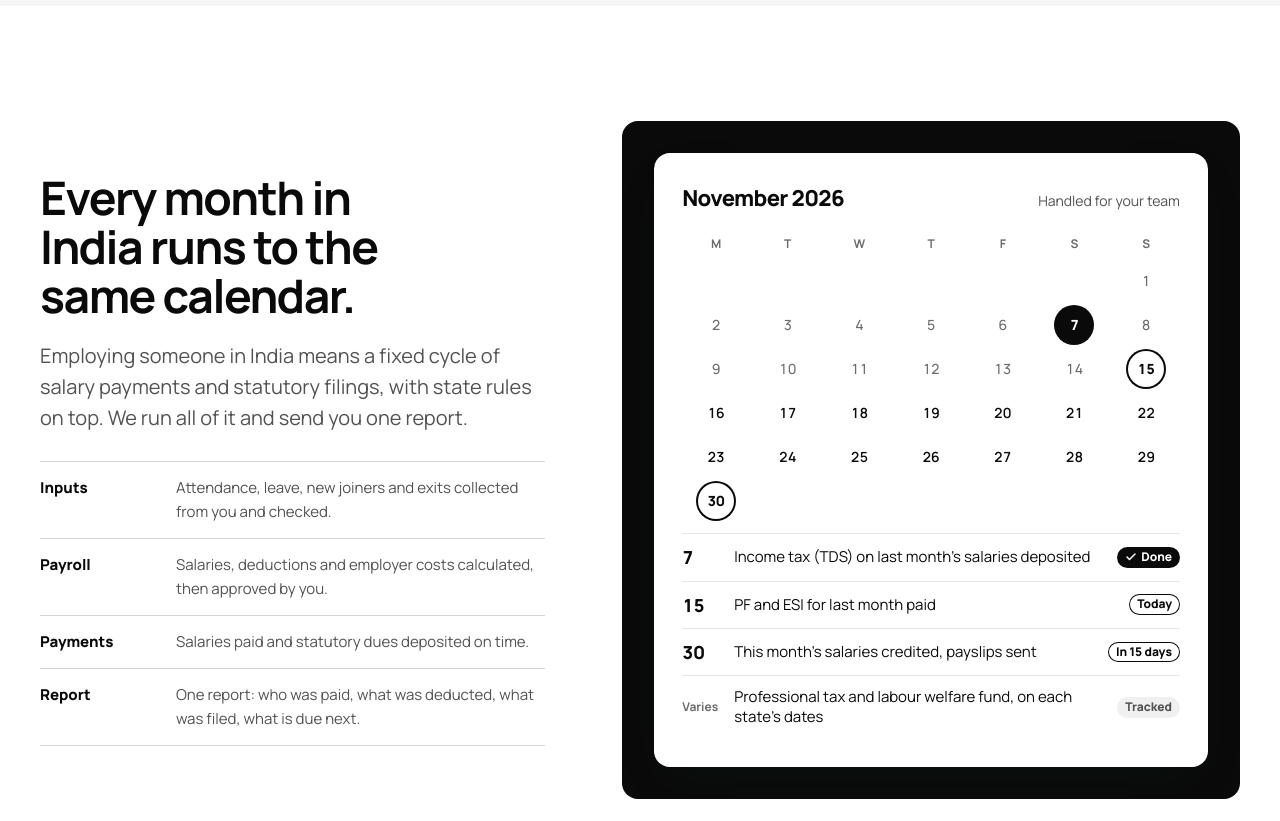
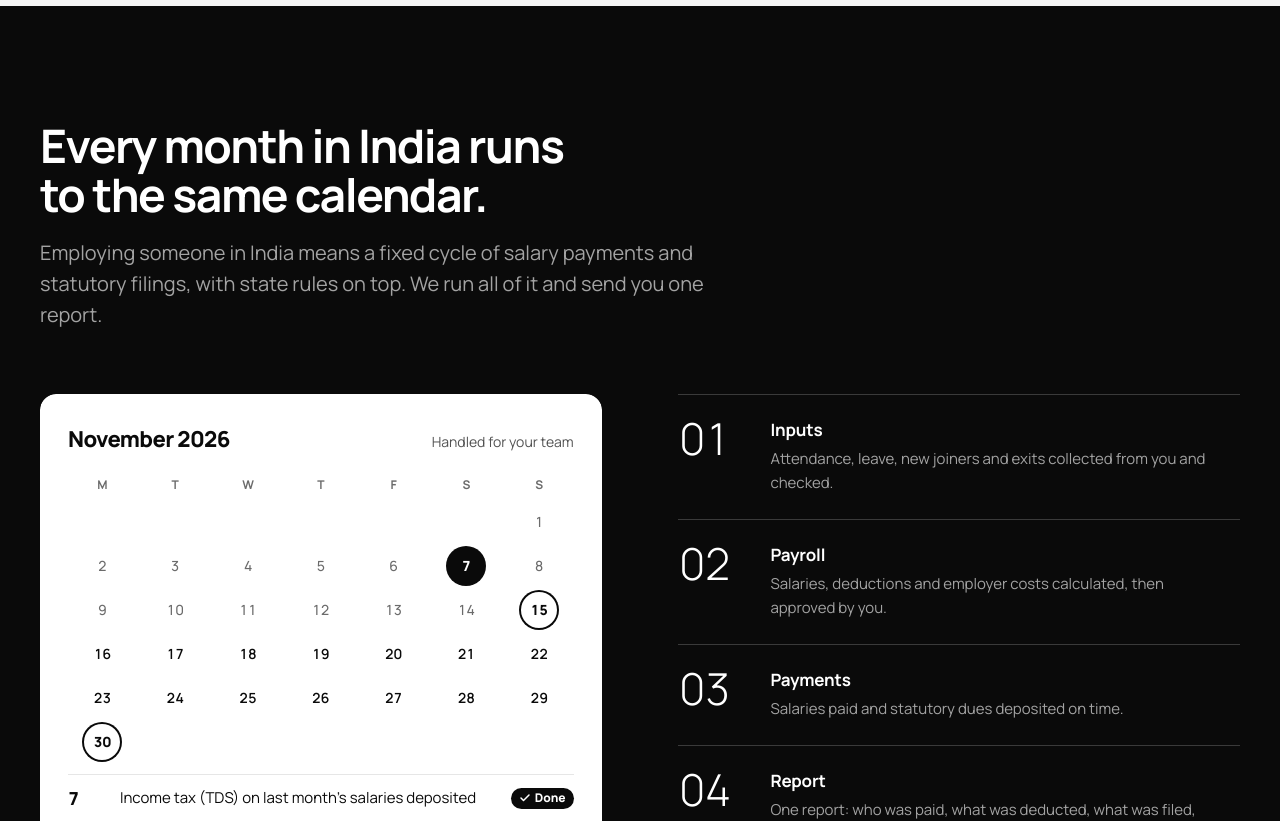
Before and after one commit to Varunsai2000/pavaniit-com, a Next.js app: page / in a window 1280 px wide. Shown: the part 2380-3201 px from the top of the page. Built offline with nearby package versions, Linux system fonts and the light colour scheme.

Commit message:
Polish: section rhythm (black calendar band, ruled sections, numbered ledger)

```diff
--- a/src/app/globals.css
+++ b/src/app/globals.css
@@ -359,16 +359,27 @@ table { font-variant-numeric: tabular-nums; }
 
 /* ---------- Monthly cycle ---------- */
 
-.cycle { display: grid; grid-template-columns: minmax(0, 0.9fr) minmax(0, 1.1fr); gap: clamp(40px, 6vw, 96px); align-items: center; }
-.cycle-copy .lead { margin-top: 20px; }
-.cycle-points { list-style: none; margin-top: 28px; border-top: 1px solid var(--line-strong); }
-.cycle-points li { display: grid; grid-template-columns: 7.5rem minmax(0, 1fr); gap: 16px; padding-block: 14px; border-bottom: 1px solid var(--line-strong); font-size: 0.9375rem; }
-.cycle-points b { font-weight: 800; }
-@media (max-width: 900px) { .cycle { grid-template-columns: minmax(0, 1fr); } }
-@media (max-width: 480px) { .cycle-points li { grid-template-columns: minmax(0, 1fr); gap: 2px; } }
+/* Sections separated by a rule aligned to the content, instead of grey bands. */
+.ruled { padding-top: 0; }
+.ruled > .wrap::before, .ruled > .wrap-wide::before { content: ""; display: block; height: 1px; background: var(--line-strong); margin-bottom: var(--section); }
+
+/* The one dark band on the page: the monthly cycle. */
+.on-ink { background: var(--ink); color: #fff; }
+.on-ink .h2 { color: #fff; }
+.on-ink .lead { color: #a3a3a3; }
+.ink-head { display: grid; gap: 18px; max-width: 46rem; margin-bottom: clamp(40px, 5vw, 72px); }
+.cycle { display: grid; grid-template-columns: minmax(0, 1fr) minmax(0, 1fr); gap: clamp(40px, 6vw, 96px); align-items: start; }
+.cycle-steps { list-style: none; display: grid; border-top: 1px solid #3a3a3a; }
+.cycle-steps li { display: grid; grid-template-columns: 4.5rem minmax(0, 1fr); gap: 20px; padding-block: 24px; border-bottom: 1px solid #3a3a3a; }
+.cycle-n { font-size: 2.75rem; font-weight: 300; line-height: 0.9; letter-spacing: -0.04em; color: #fff; font-variant-numeric: tabular-nums; }
+.cycle-steps .h4 { color: #fff; }
+.cycle-steps p { margin-top: 6px; color: #a3a3a3; font-size: 0.9375rem; max-width: 30em; }
+.on-ink .month { background: transparent; padding: 0; }
+@media (max-width: 960px) { .cycle { grid-template-columns: minmax(0, 1fr); } }
+@media (max-width: 480px) { .cycle-steps li { grid-template-columns: 3.25rem minmax(0, 1fr); gap: 14px; } .cycle-n { font-size: 2.25rem; } }
 
 .month { position: relative; border-radius: var(--r-xl); background: var(--forest); padding: clamp(16px, 3vw, 32px); overflow: hidden; }
-.month-card { position: relative; border-radius: var(--r-lg); background: #fff; padding: clamp(20px, 3vw, 28px); box-shadow: var(--shadow-float); }
+.month-card { position: relative; border-radius: var(--r-lg); background: #fff; color: var(--ink); padding: clamp(20px, 3vw, 28px); box-shadow: var(--shadow-float); }
 .month-head { display: flex; justify-content: space-between; align-items: baseline; gap: 12px; flex-wrap: wrap; }
 .month-name { font-size: 1.375rem; font-weight: 800; letter-spacing: -0.03em; }
 .month-grid { display: grid; grid-template-columns: repeat(7, minmax(0, 1fr)); gap: 4px; margin-block: 18px 12px; font-variant-numeric: tabular-nums; }
@@ -443,6 +454,14 @@ table { font-variant-numeric: tabular-nums; }
 .depth-list b { font-weight: 800; letter-spacing: -0.015em; }
 .depth-list p { color: var(--ink-2); font-size: 0.9375rem; }
 @media (max-width: 860px) { .depth { grid-template-columns: minmax(0, 1fr); } .depth-list li { grid-template-columns: minmax(0, 1fr); } }
+
+/* Numbered ledger: full-width rows, number / topic / detail. */
+.ledger { list-style: none; border-top: 2px solid var(--ink); }
+.ledger li { display: grid; grid-template-columns: 4rem minmax(0, 0.8fr) minmax(0, 1.6fr); gap: 8px 32px; align-items: baseline; padding-block: 26px; border-bottom: 1px solid var(--line-strong); }
+.ledger-n { font-size: 0.9375rem; font-weight: 700; color: var(--ink-3); font-variant-numeric: tabular-nums; }
+.ledger-k { font-size: 1.375rem; font-weight: 700; letter-spacing: -0.025em; line-height: 1.2; }
+.ledger p { color: var(--ink-2); max-width: 40em; }
+@media (max-width: 760px) { .ledger li { grid-template-columns: 2.75rem minmax(0, 1fr); } .ledger p { grid-column: 2; } }
 
 /* ---------- FAQ ---------- */
 
--- a/src/app/page.tsx
+++ b/src/app/page.tsx
@@ -144,9 +144,9 @@ export default function Home() {
         </div>
       </section>
 
-      <section className="section" aria-labelledby="cycle-title">
-        <div className="wrap cycle">
-          <div className="cycle-copy">
+      <section className="section on-ink" aria-labelledby="cycle-title">
+        <div className="wrap-wide">
+          <div className="ink-head">
             <h2 className="h2" id="cycle-title">
               Every month in India runs to the same calendar.
             </h2>
@@ -154,20 +154,25 @@ export default function Home() {
               Employing someone in India means a fixed cycle of salary payments and statutory filings, with state rules
               on top. We run all of it and send you one report.
             </p>
-            <ul className="cycle-points">
-              {monthly.map((m) => (
+          </div>
+          <div className="cycle">
+            <MonthCycle />
+            <ol className="cycle-steps">
+              {monthly.map((m, i) => (
                 <li key={m.k}>
-                  <b>{m.k}</b>
-                  <span className="muted">{m.v}</span>
+                  <span className="cycle-n" aria-hidden="true">{String(i + 1).padStart(2, "0")}</span>
+                  <div>
+                    <h3 className="h4">{m.k}</h3>
+                    <p>{m.v}</p>
+                  </div>
                 </li>
               ))}
-            </ul>
+            </ol>
           </div>
-          <MonthCycle />
         </div>
       </section>
 
-      <section className="section on-mist" aria-labelledby="compare-title">
+      <section className="section ruled" aria-labelledby="compare-title">
         <div className="wrap">
           <div className="section-head-split">
             <h2 className="h2" id="compare-title">
@@ -185,7 +190,7 @@ export default function Home() {
         </div>
       </section>
 
-      <section className="section" aria-labelledby="pricing-title">
+      <section className="section ruled" aria-labelledby="pricing-title">
         <div className="wrap">
           <div className="section-head-split">
             <h2 className="h2" id="pricing-title">
@@ -206,24 +211,23 @@ export default function Home() {
         </div>
       </section>
 
-      <section className="section on-mist" aria-labelledby="depth-title">
-        <div className="wrap depth">
-          <div>
+      <section className="section ruled" aria-labelledby="depth-title">
+        <div className="wrap">
+          <div className="section-head">
             <h2 className="h2" id="depth-title">
               We only work in India, so we know the details.
             </h2>
-            <p className="lead" style={{ marginTop: 16 }}>
-              These are the details that decide whether employing someone in India goes smoothly.
-            </p>
+            <p className="lead">These are the details that decide whether employing someone in India goes smoothly.</p>
           </div>
-          <ul className="depth-list">
-            {depth.map((d) => (
+          <ol className="ledger">
+            {depth.map((d, i) => (
               <li key={d.k}>
-                <b>{d.k}</b>
+                <span className="ledger-n" aria-hidden="true">{String(i + 1).padStart(2, "0")}</span>
+                <h3 className="ledger-k">{d.k}</h3>
                 <p>{d.v}</p>
               </li>
             ))}
-          </ul>
+          </ol>
         </div>
       </section>
 
```
Also changed, not shown: 1 other file (tests, documents, lock files or other folders).
